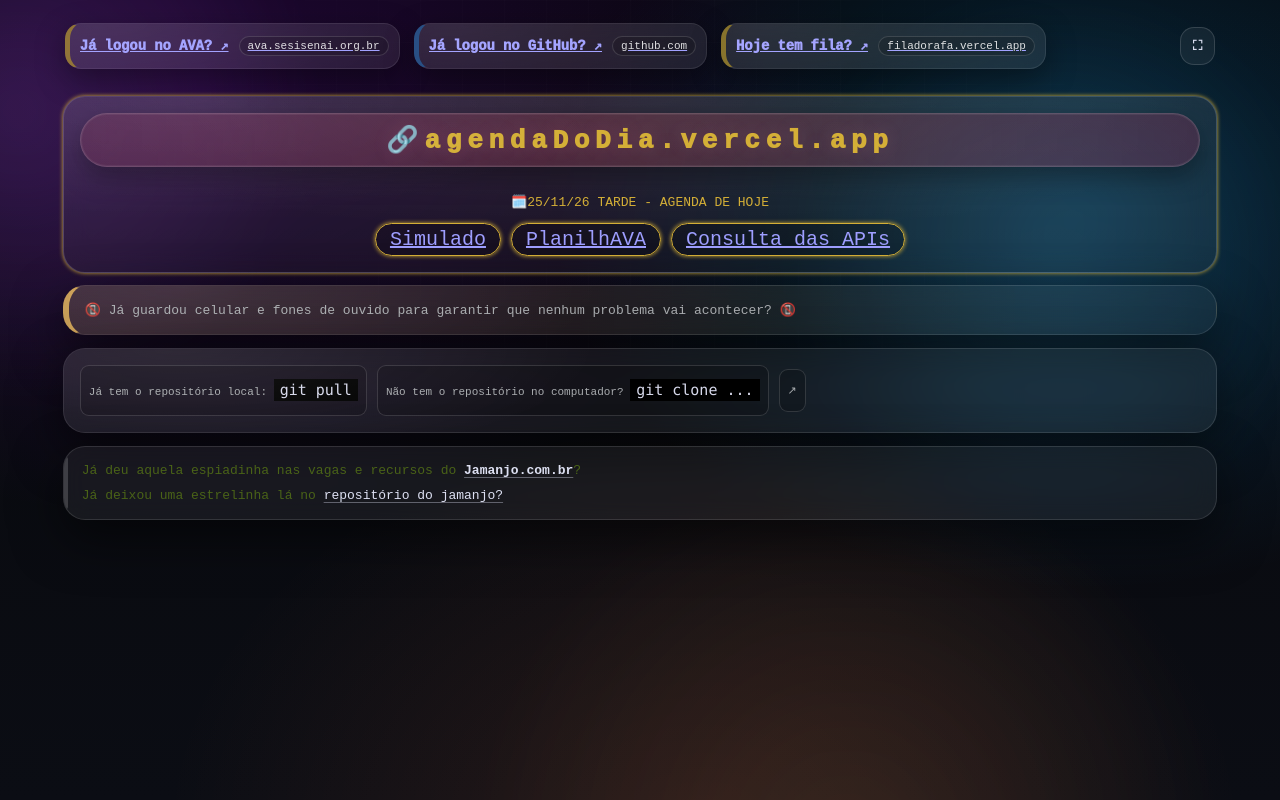
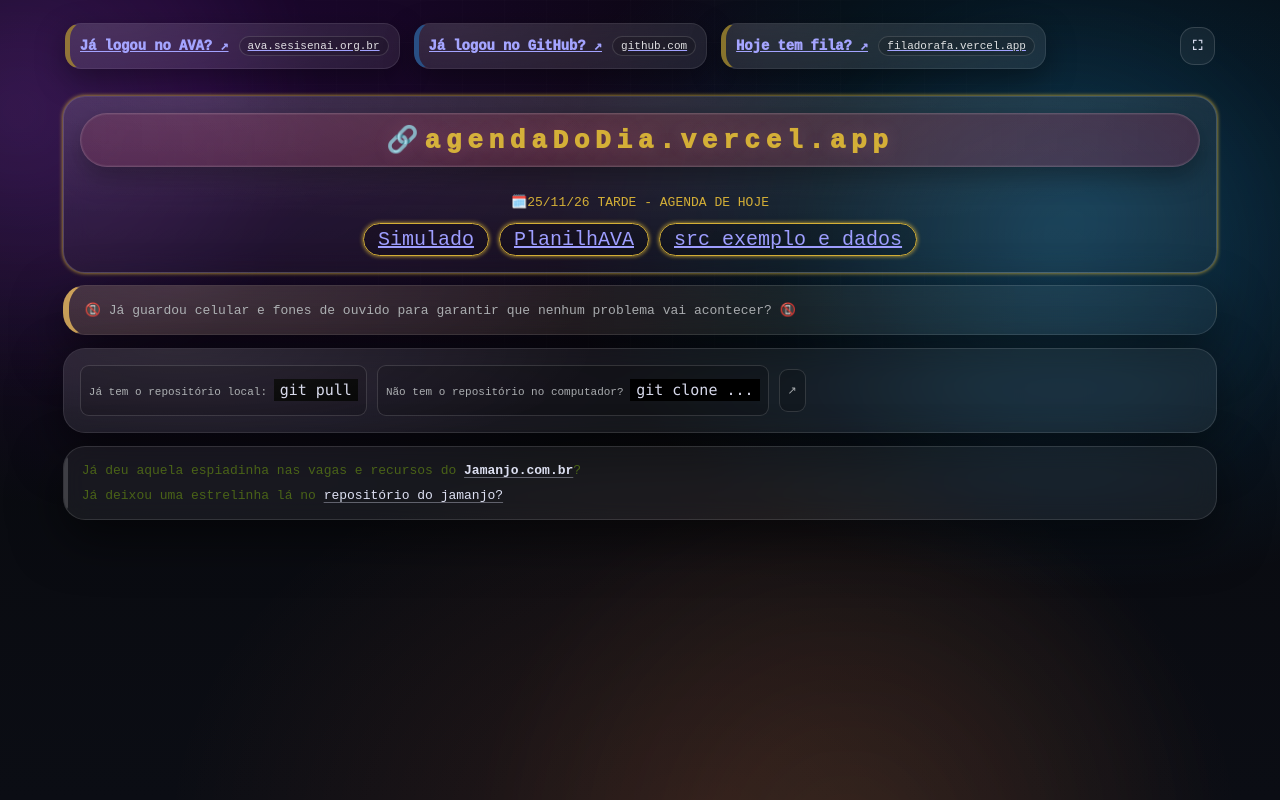
Before and after one commit to rafaellindemann/agendadodia, a plain HTML site: page index.html in a window 1280 px wide. Drawn offline with Linux system fonts and the light colour scheme.

Commit message:
Update index.html

```diff
--- a/index.html
+++ b/index.html
@@ -65,7 +65,7 @@
         <ul class="tarefas">
           <li class="tarefa"> <a href="https://drive.google.com/drive/folders/1T2Qa31iglU7ki1mKLfkhnq0zcH8NaWye?usp=sharing">Simulado</a> </li>
           <li class="tarefa"> <a href="https://docs.google.com/spreadsheets/d/1b5bR9ybf7ubYVQssc0grx2ScxUJSwjPjxyrVvwGMa_g/edit?usp=sharing">PlanilhAVA</a> </li>
-          <li class="tarefa"> <a href="https://github.com/rafaellindemann/2026_2_arquivosDeAula/blob/main/2aV-tiin/simulado-pratico/src/App.jsx">Consulta das APIs</a> </li>
+          <li class="tarefa"> <a href="https://github.com/rafaellindemann/2026_2_arquivosDeAula/tree/main/2aV-tiin/simulado-pratico/src">src exemplo e dados</a> </li>
           <!-- <li class="tarefa"> TODOS OS EXERCÍCIOS DO {#0081} (prova será dia 18/11)</li>
           <li class="tarefa"> PREPARAÇÃO PRA APRESENTAÇÃO DO MUNDO SENAI PRA AMANHÃ </li>
           <li class="tarefa"> 1: SITE; 2: APRESENTAÇÃO; 3: FLYER (nome do projeto, pequeno resumo, link do site e nomes e contatos de vocês)</li> -->
```
